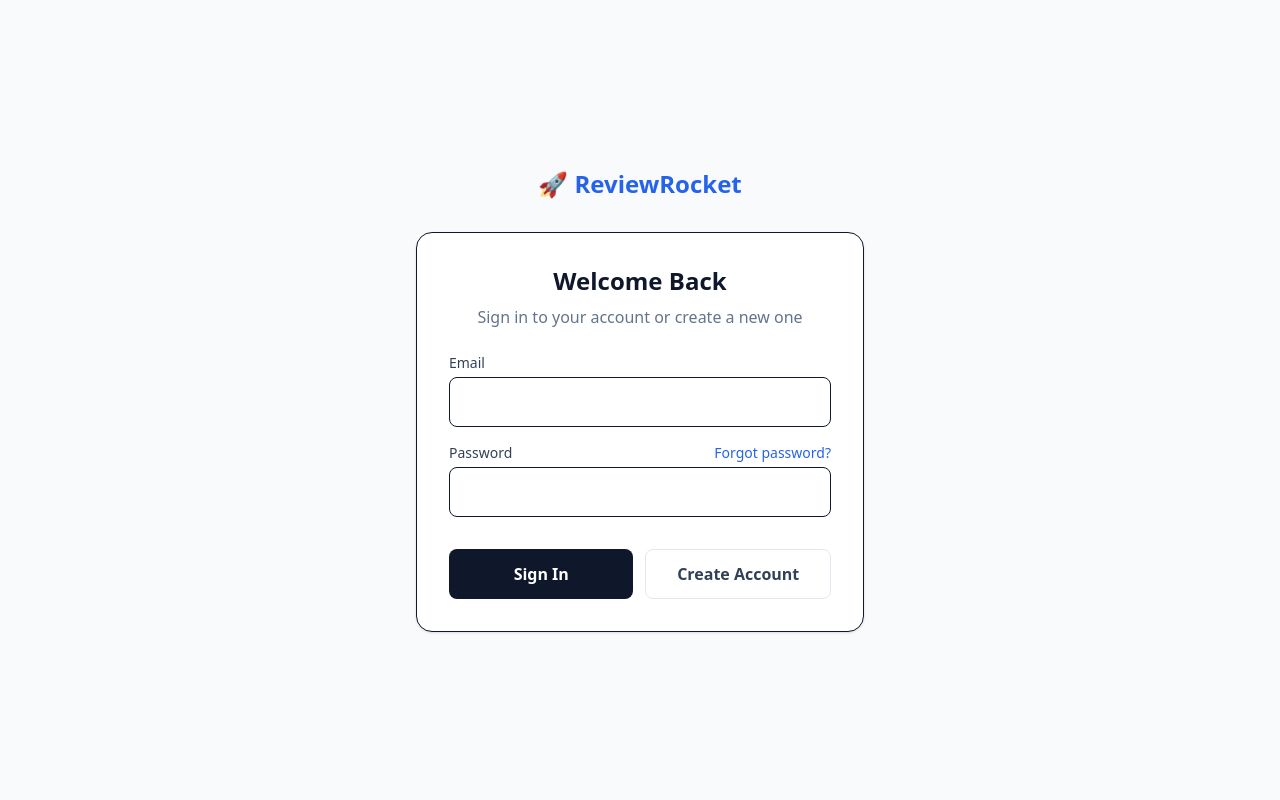
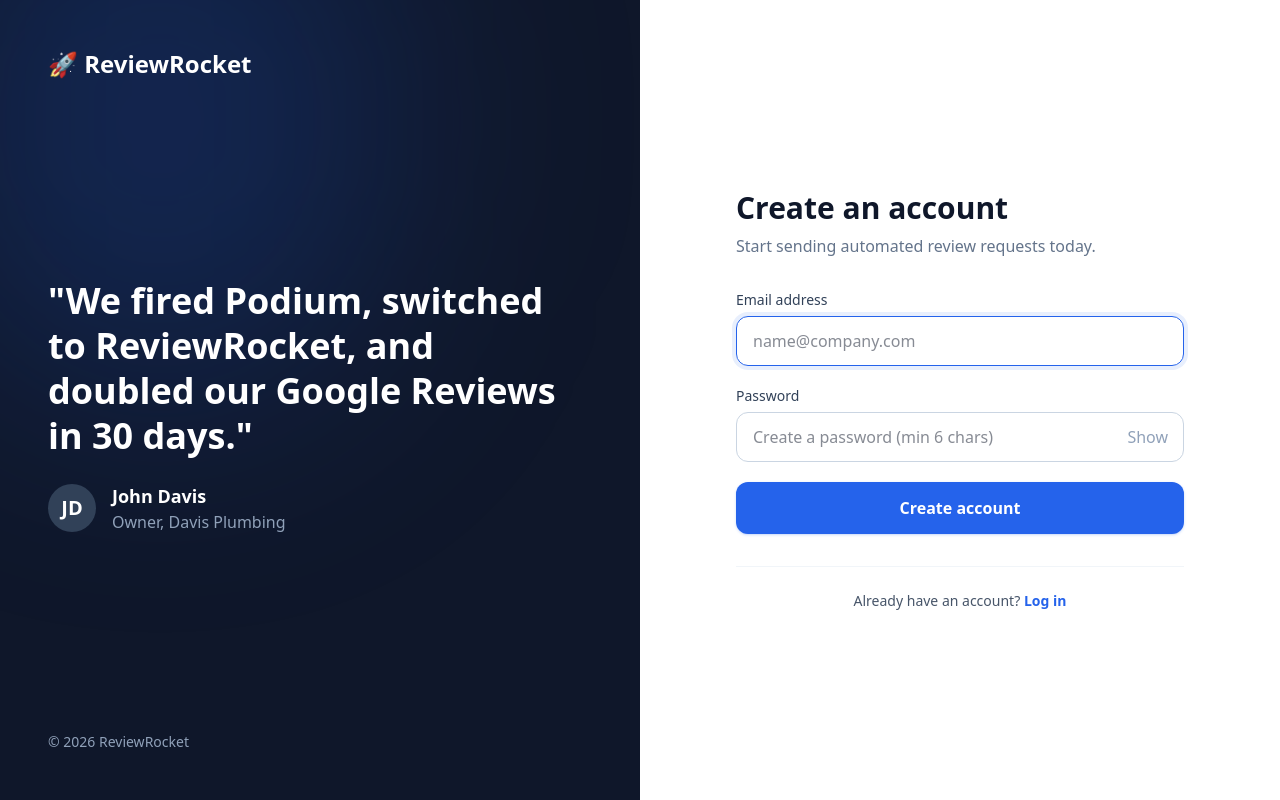
Before and after one commit to squarepegng/visalogic, a Next.js app: page /login in a window 1280 px wide. Built offline with nearby package versions, Linux system fonts and the light colour scheme; no server answers.

Commit message:
UX overhaul: Split-screen auth layout, isolated modes, and password visibility toggle

```diff
--- a/src/app/login/page.tsx
+++ b/src/app/login/page.tsx
@@ -1,61 +1,66 @@
 "use client";
 
-import { useState } from "react";
+import { useState, useRef, useEffect } from "react";
 import { supabase } from "@/lib/supabase";
 import { useRouter } from "next/navigation";
 import Link from "next/link";
 
-export default function Login() {
+type AuthMode = 'login' | 'signup' | 'reset';
+
+export default function AuthPage() {
+  const [mode, setMode] = useState<AuthMode>('signup');
   const [email, setEmail] = useState("");
   const [password, setPassword] = useState("");
+  const [showPassword, setShowPassword] = useState(false);
+
   const [loading, setLoading] = useState(false);
   const [error, setError] = useState<string | null>(null);
   const [success, setSuccess] = useState<string | null>(null);
-  const [isResetMode, setIsResetMode] = useState(false);
+
   const router = useRouter();
+  const emailInputRef = useRef<HTMLInputElement>(null);
 
-  const handleAuth = async (e: React.FormEvent, type: 'login' | 'signup') => {
+  useEffect(() => {
+    if (emailInputRef.current) {
+      emailInputRef.current.focus();
+    }
+    setError(null);
+    setSuccess(null);
+  }, [mode]);
+
+  const handleSubmit = async (e: React.FormEvent) => {
     e.preventDefault();
-    if (isResetMode) return;
-
     setLoading(true);
     setError(null);
     setSuccess(null);
 
     try {
-      if (type === 'signup') {
-        const { data, error } = await supabase.auth.signUp({
-          email,
-          password,
-        });
-
-        // Supabase returns a specific error if the user exists
+      if (mode === 'signup') {
+        const { data, error } = await supabase.auth.signUp({ email, password });
         if (error) {
           if (error.message.includes("already registered")) {
-            throw new Error("This email is already registered. Please sign in instead.");
-          }
-          throw error;
-        }
-
-        // With autoconfirm ON, signup actually returns a session instantly
-        if (data.session) {
-          router.push("/dashboard");
-        } else {
-          // Fallback just in case
-          router.push("/dashboard");
-        }
-      } else {
-        const { error } = await supabase.auth.signInWithPassword({
-          email,
-          password,
-        });
-        if (error) {
-          if (error.message.includes("Invalid login")) {
-            throw new Error("Incorrect email or password.");
+            throw new Error("This email is already registered. Please log in.");
           }
           throw error;
         }
         router.push("/dashboard");
+      }
+      else if (mode === 'login') {
+        const { error } = await supabase.auth.signInWithPassword({ email, password });
+        if (error) {
+          if (error.message.includes("Invalid login")) {
+            throw new Error("Incorrect email or password. Please try again.");
+          }
+          throw error;
+        }
+        router.push("/dashboard");
+      }
+      else if (mode === 'reset') {
+        const { error } = await supabase.auth.resetPasswordForEmail(email, {
+          redirectTo: 'https://visalogic-flax.vercel.app/reset-password',
+        });
+        if (error) throw error;
+        setSuccess("Password reset link sent! Check your email inbox.");
       }
     } catch (err: any) {
       setError(err.message);
@@ -64,115 +69,152 @@
     }
   };
 
-  const handleResetPassword = async (e: React.FormEvent) => {
-    e.preventDefault();
-    if (!email) {
-      setError("Please enter your email address first.");
-      return;
-    }
+  return (
+    <div className="min-h-screen flex bg-white">
+      <div className="hidden lg:flex w-1/2 bg-slate-900 text-white p-12 flex-col justify-between relative overflow-hidden">
+        <div className="absolute top-0 left-0 w-full h-full overflow-hidden z-0 pointer-events-none">
+          <div className="absolute -top-[20%] -left-[10%] w-[70%] h-[70%] rounded-full bg-blue-600/20 blur-[120px]"></div>
+        </div>
 
-    setLoading(true);
-    setError(null);
-    setSuccess(null);
+        <div className="relative z-10">
+          <Link href="/" className="font-bold text-2xl flex items-center gap-2">
+            🚀 ReviewRocket
+          </Link>
+        </div>
 
-    try {
-      const { error } = await supabase.auth.resetPasswordForEmail(email, {
-        redirectTo: 'https://visalogic-flax.vercel.app/reset-password',
-      });
-      if (error) throw error;
-      setSuccess("Password reset link sent! Check your email.");
-    } catch (err: any) {
-      setError(err.message);
-    } finally {
-      setLoading(false);
-    }
-  };
+        <div className="relative z-10 max-w-lg">
+          <h2 className="text-4xl font-bold mb-6 leading-tight">
+            "We fired Podium, switched to ReviewRocket, and doubled our Google Reviews in 30 days."
+          </h2>
+          <div className="flex items-center gap-4">
+            <div className="w-12 h-12 bg-slate-700 rounded-full flex items-center justify-center text-xl font-bold">
+              JD
+            </div>
+            <div>
+              <p className="font-semibold text-lg">John Davis</p>
+              <p className="text-slate-400">Owner, Davis Plumbing</p>
+            </div>
+          </div>
+        </div>
 
-  return (
-    <div className="min-h-screen bg-slate-50 flex flex-col justify-center items-center p-4">
-      <Link href="/" className="font-bold text-2xl text-blue-600 mb-8">🚀 ReviewRocket</Link>
+        <div className="relative z-10 flex gap-4 text-sm text-slate-400">
+          <span>© 2026 ReviewRocket</span>
+        </div>
+      </div>
 
-      <div className="bg-white p-8 rounded-2xl border shadow-sm w-full max-w-md">
-        <h1 className="text-2xl font-bold text-slate-900 mb-2 text-center">
-          {isResetMode ? "Reset Password" : "Welcome Back"}
+      <div className="w-full lg:w-1/2 flex items-center justify-center p-6 sm:p-12">
+        <div className="w-full max-w-md">
+
+          <Link href="/" className="lg:hidden font-bold text-2xl text-blue-600 flex items-center gap-2 mb-10 justify-center">
+            🚀 ReviewRocket
+          </Link>
+
+          <div className="mb-8">
+            <h1 className="text-3xl font-bold text-slate-900 mb-2">
+              {mode === 'signup' && "Create an account"}
+              {mode === 'login' && "Welcome back"}
+              {mode === 'reset' && "Reset your password"}
             </h1>
-        <p className="text-slate-500 text-center mb-6">
-          {isResetMode ? "Enter your email to receive a reset link" : "Sign in to your account or create a new one"}
+            <p className="text-slate-500">
+              {mode === 'signup' && "Start sending automated review requests today."}
+              {mode === 'login' && "Enter your details to access your dashboard."}
+              {mode === 'reset' && "We will email you a link to securely reset your password."}
             </p>
+          </div>
 
-        <form className="space-y-4">
+          <form onSubmit={handleSubmit} className="space-y-5">
             <div>
-            <label className="block text-sm font-medium text-slate-700 mb-1">Email</label>
+              <label htmlFor="email" className="block text-sm font-medium text-slate-700 mb-1.5">
+                Email address
+              </label>
               <input
+                id="email"
                 type="email"
+                ref={emailInputRef}
                 value={email}
                 onChange={(e) => setEmail(e.target.value)}
-              className="w-full p-3 rounded-lg border focus:border-blue-600 focus:outline-none transition"
+                placeholder="name@company.com"
+                className="w-full px-4 py-3 rounded-xl border border-slate-300 focus:border-blue-600 focus:ring-4 focus:ring-blue-600/10 outline-none transition"
                 required
               />
             </div>
 
-          {!isResetMode && (
+            {mode !== 'reset' && (
               <div>
-              <div className="flex justify-between items-center mb-1">
-                <label className="block text-sm font-medium text-slate-700">Password</label>
+                <div className="flex justify-between items-center mb-1.5">
+                  <label htmlFor="password" className="block text-sm font-medium text-slate-700">
+                    Password
+                  </label>
+                  {mode === 'login' && (
                     <button
                       type="button"
-                  onClick={() => { setIsResetMode(true); setError(null); setSuccess(null); }}
-                  className="text-sm text-blue-600 hover:text-blue-800 font-medium"
+                      onClick={() => setMode('reset')}
+                      className="text-sm text-blue-600 hover:text-blue-800 font-medium transition"
                     >
                       Forgot password?
                     </button>
+                  )}
                 </div>
+                <div className="relative">
                   <input
-                type="password"
+                    id="password"
+                    type={showPassword ? "text" : "password"}
                     value={password}
                     onChange={(e) => setPassword(e.target.value)}
-                className="w-full p-3 rounded-lg border focus:border-blue-600 focus:outline-none transition"
-                required={!isResetMode}
+                    placeholder={mode === 'signup' ? "Create a password (min 6 chars)" : "Enter your password"}
+                    className="w-full px-4 py-3 rounded-xl border border-slate-300 focus:border-blue-600 focus:ring-4 focus:ring-blue-600/10 outline-none transition pr-12"
+                    required
+                    minLength={6}
                   />
+                  <button
+                    type="button"
+                    onClick={() => setShowPassword(!showPassword)}
+                    className="absolute right-3 top-1/2 -translate-y-1/2 p-1 text-slate-400 hover:text-slate-600 transition"
+                    tabIndex={-1}
+                  >
+                    {showPassword ? "Hide" : "Show"}
+                  </button>
+                </div>
               </div>
             )}
 
-          {error && <div className="text-red-700 text-sm p-3 bg-red-50 border border-red-200 rounded-lg">{error}</div>}
-          {success && <div className="text-green-700 text-sm p-3 bg-green-50 border border-green-200 rounded-lg">{success}</div>}
-
-          {isResetMode ? (
-            <div className="pt-2">
-              <button
-                onClick={handleResetPassword}
-                disabled={loading}
-                className="w-full bg-blue-600 text-white font-semibold py-3 rounded-lg hover:bg-blue-700 transition disabled:opacity-50 mb-3"
-              >
-                Send Reset Link
-              </button>
-              <button
-                type="button"
-                onClick={() => { setIsResetMode(false); setError(null); setSuccess(null); }}
-                className="w-full text-slate-600 font-medium hover:text-slate-900"
-              >
-                Back to Sign In
-              </button>
-            </div>
-          ) : (
-            <div className="flex gap-3 pt-4">
-              <button
-                onClick={(e) => handleAuth(e, 'login')}
-                disabled={loading}
-                className="w-full bg-slate-900 text-white font-semibold py-3 rounded-lg hover:bg-slate-800 transition disabled:opacity-50"
-              >
-                Sign In
-              </button>
-              <button
-                onClick={(e) => handleAuth(e, 'signup')}
-                disabled={loading}
-                className="w-full bg-white text-slate-700 font-semibold py-3 rounded-lg hover:bg-slate-50 transition disabled:opacity-50 border border-slate-200"
-              >
-                Create Account
-              </button>
+            {error && (
+              <div className="flex items-start gap-2 text-sm p-3 bg-red-50 text-red-700 rounded-lg border border-red-100">
+                <p>{error}</p>
               </div>
             )}
+            {success && (
+              <div className="flex items-start gap-2 text-sm p-3 bg-green-50 text-green-700 rounded-lg border border-green-100">
+                <p>{success}</p>
+              </div>
+            )}
+
+            <button
+              type="submit"
+              disabled={loading}
+              className="w-full bg-blue-600 text-white font-semibold py-3.5 rounded-xl hover:bg-blue-700 transition active:scale-[0.98] disabled:opacity-50 disabled:active:scale-100 shadow-sm shadow-blue-600/20"
+            >
+              {loading ? "Please wait..." : (
+                mode === 'signup' ? "Create account" :
+                mode === 'login' ? "Log in" :
+                "Send reset link"
+              )}
+            </button>
           </form>
+
+          <div className="mt-8 pt-6 border-t border-slate-100 text-center text-sm text-slate-600">
+            {mode === 'signup' && (
+              <p>Already have an account? <button onClick={() => setMode('login')} className="text-blue-600 font-semibold hover:underline">Log in</button></p>
+            )}
+            {mode === 'login' && (
+              <p>Don't have an account? <button onClick={() => setMode('signup')} className="text-blue-600 font-semibold hover:underline">Sign up</button></p>
+            )}
+            {mode === 'reset' && (
+              <p>Remembered your password? <button onClick={() => setMode('login')} className="text-blue-600 font-semibold hover:underline">Back to log in</button></p>
+            )}
+          </div>
+
+        </div>
       </div>
     </div>
   );
```
Lines whose indentation alone changed are shown as unchanged.
